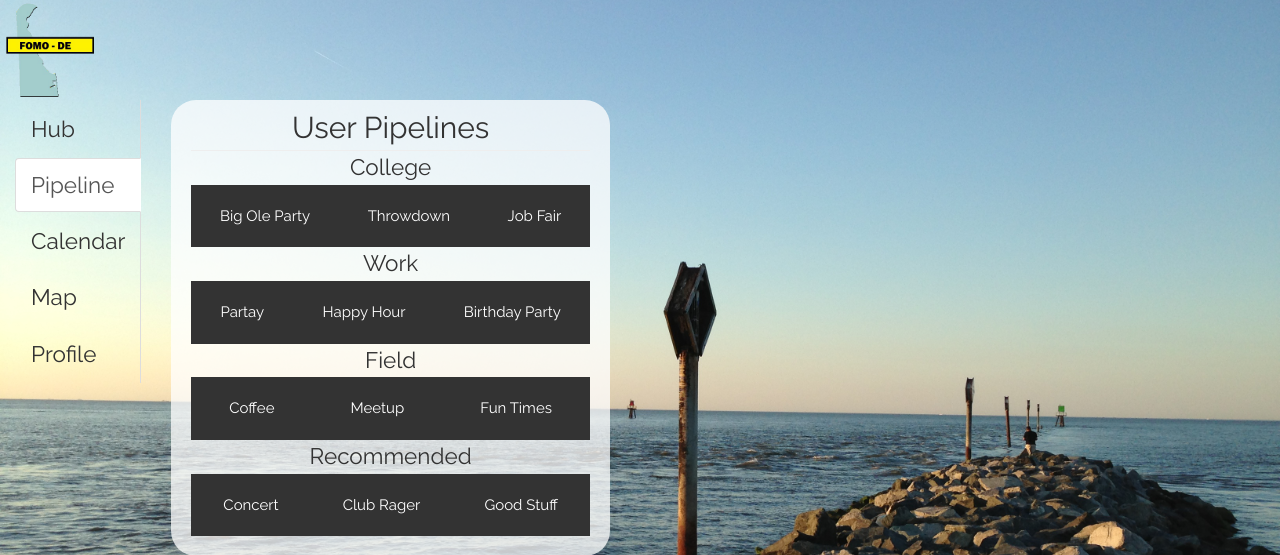
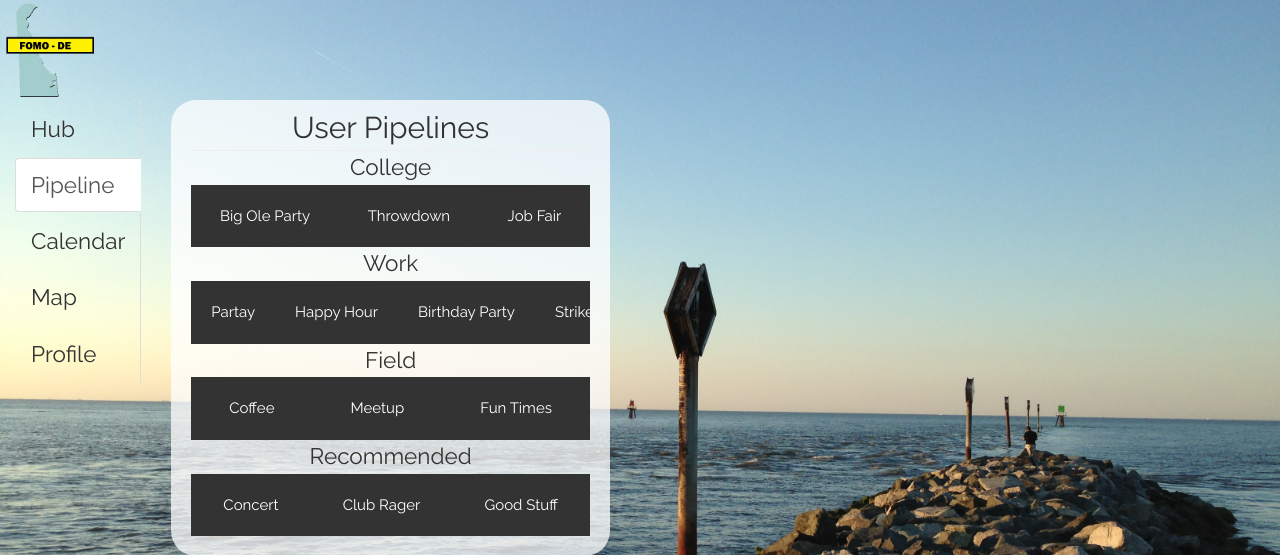
Before and after one commit to Delaware2016/team-4, a PHP site: page /frame.php in a window 1280 px wide, after a click on "Pipeline". Shown: the top 555 px of the page. Run offline with PHP 8.4, Linux system fonts and the light colour scheme; some libraries are stand-ins or nearby versions.

Commit message:
something changed

```diff
--- a/frame.php
+++ b/frame.php
@@ -78,6 +78,7 @@
                     <a href="#item2">Partay</a>
                     <a href="#item3">Happy Hour</a>
                     <a href="#item4">Birthday Party</a>
+                    <a href="#item5">Strike</a>
                   </div>
                   <span class="med">Field</span>
                   <div class="scrollmenu">
```
